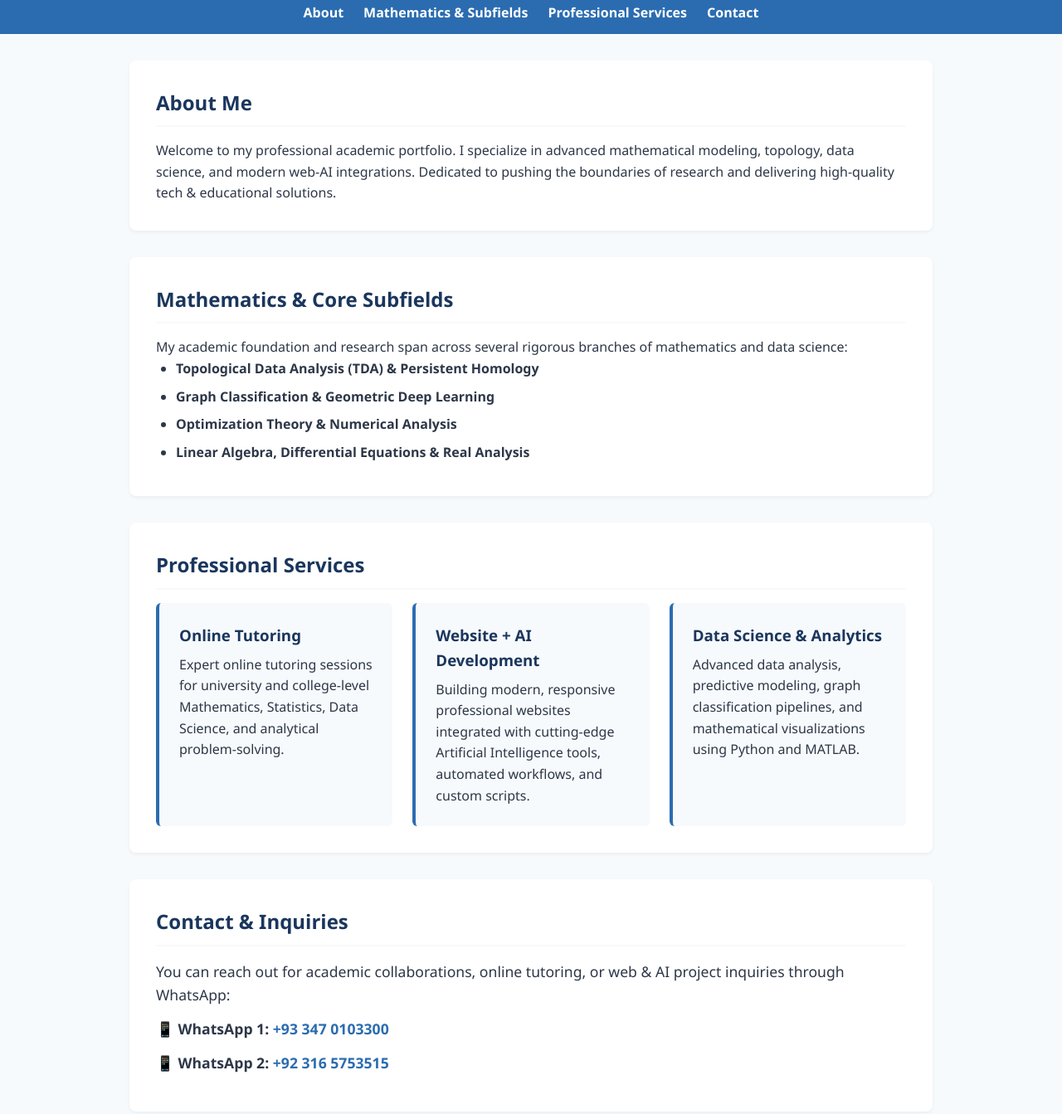
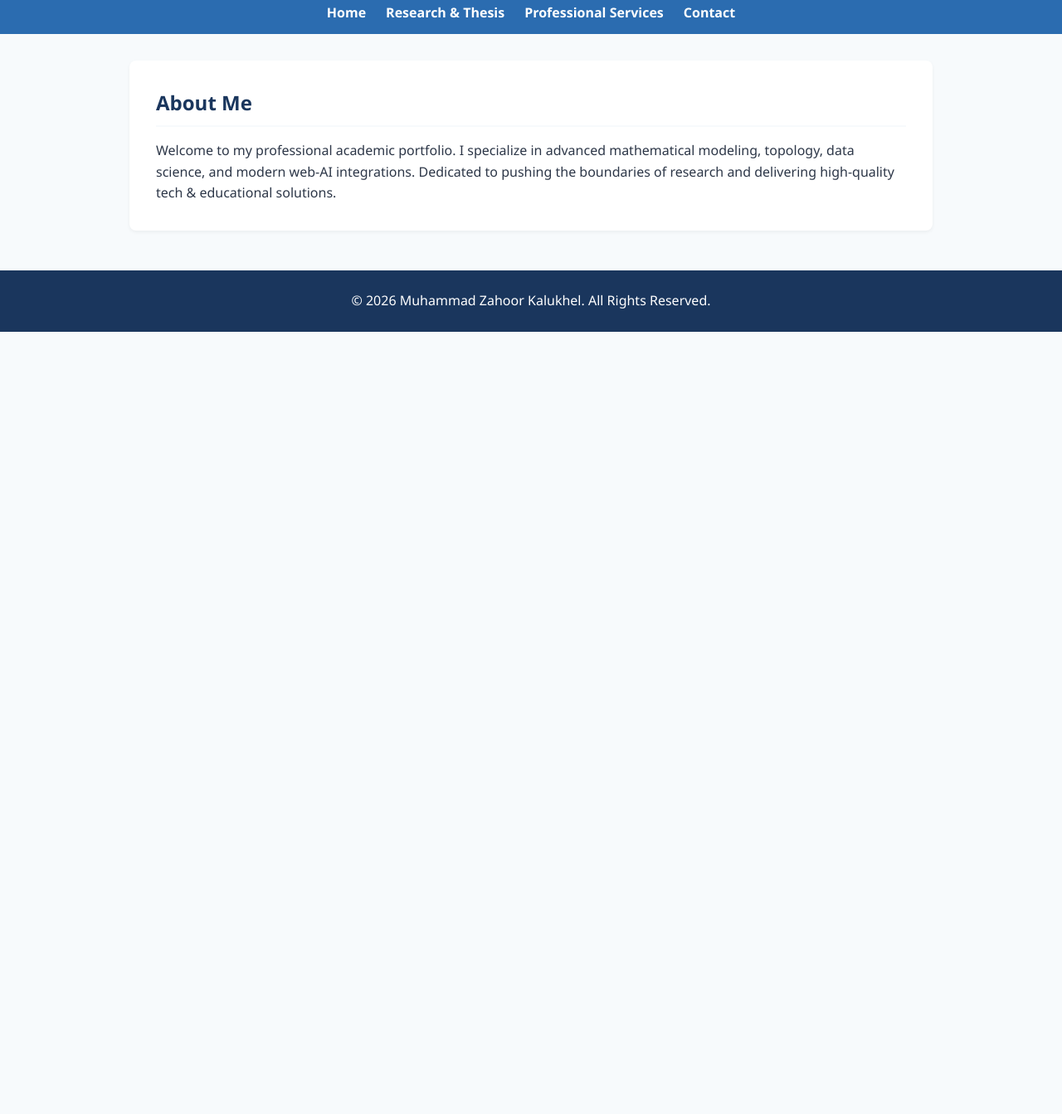
Before and after one commit to MuhammadZahoor57/academic-website, a plain HTML site: page index.html in a window 1280 px wide. Shown: the part 359-1702 px from the top of the page at 83% size. After the commit the page ends 800 px from the top, so only its background shows below. Drawn offline with Linux system fonts and the light colour scheme.

Commit message:
index.html

```diff
--- a/index.html
+++ b/index.html
@@ -3,7 +3,7 @@
 <head>
     <meta charset="UTF-8">
     <meta name="viewport" content="width=device-width, initial-scale=1.0">
-    <title>Muhammad Zahoor - Academic Portfolio & Professional Services</title>
+    <title>Muhammad Zahoor Kalukhel - Home</title>
     <style>
         :root {
             --primary-color: #1a365d;
@@ -88,40 +88,6 @@
             border-bottom: 2px solid var(--bg-light);
             padding-bottom: 0.5rem;
         }
-        .services-grid {
-            display: grid;
-            grid-template-columns: repeat(auto-fit, minmax(280px, 1fr));
-            gap: 1.5rem;
-            margin-top: 1rem;
-        }
-        .service-card {
-            background: var(--bg-light);
-            padding: 1.5rem;
-            border-radius: 6px;
-            border-left: 4px solid var(--accent-color);
-        }
-        .service-card h3 {
-            color: var(--primary-color);
-            margin-bottom: 0.5rem;
-        }
-        ul {
-            padding-left: 1.5rem;
-        }
-        li {
-            margin-bottom: 0.5rem;
-        }
-        .contact-info p {
-            font-size: 1.1rem;
-            margin-bottom: 0.8rem;
-        }
-        .contact-info a {
-            color: var(--accent-color);
-            text-decoration: none;
-            font-weight: 600;
-        }
-        .contact-info a:hover {
-            text-decoration: underline;
-        }
         footer {
             text-align: center;
             padding: 1.5rem;
@@ -135,73 +101,31 @@
 
     <header>
         <div class="profile-container">
-            <img src="profile.jpeg" alt="Muhammad Zahoor" class="profile-img">
+            <img src="profile.jpeg" alt="Muhammad Zahoor Kalukhel" class="profile-img">
             <div>
-                <h1>Muhammad Zahoor</h1>
+                <h1>Muhammad Zahoor Kalukhel</h1>
                 <p>Researcher | Data Science Specialist | Mathematics & AI Solutions</p>
             </div>
         </div>
     </header>
 
     <nav>
-        <a href="#about">About</a>
-        <a href="#expertise">Mathematics & Subfields</a>
-        <a href="#services">Professional Services</a>
-        <a href="#contact">Contact</a>
+        <a href="index.html">Home</a>
+        <a href="research.html">Research & Thesis</a>
+        <a href="services.html">Professional Services</a>
+        <a href="contact.html">Contact</a>
     </nav>
 
     <div class="container">
-
-        <!-- About Section -->
-        <section id="about">
+        <section>
             <h2>About Me</h2>
             <p>Welcome to my professional academic portfolio. I specialize in advanced mathematical modeling, topology, data science, and modern web-AI integrations. Dedicated to pushing the boundaries of research and delivering high-quality tech & educational solutions.</p>
         </section>
-
-        <!-- Mathematics & Subfields -->
-        <section id="expertise">
-            <h2>Mathematics & Core Subfields</h2>
-            <p>My academic foundation and research span across several rigorous branches of mathematics and data science:</p>
-            <ul>
-                <li><strong>Topological Data Analysis (TDA) & Persistent Homology</strong></li>
-                <li><strong>Graph Classification & Geometric Deep Learning</strong></li>
-                <li><strong>Optimization Theory & Numerical Analysis</strong></li>
-                <li><strong>Linear Algebra, Differential Equations & Real Analysis</strong></li>
-            </ul>
-        </section>
-
-        <!-- Professional Services -->
-        <section id="services">
-            <h2>Professional Services</h2>
-            <div class="services-grid">
-                <div class="service-card">
-                    <h3>Online Tutoring</h3>
-                    <p>Expert online tutoring sessions for university and college-level Mathematics, Statistics, Data Science, and analytical problem-solving.</p>
-                </div>
-                <div class="service-card">
-                    <h3>Website + AI Development</h3>
-                    <p>Building modern, responsive professional websites integrated with cutting-edge Artificial Intelligence tools, automated workflows, and custom scripts.</p>
-                </div>
-                <div class="service-card">
-                    <h3>Data Science & Analytics</h3>
-                    <p>Advanced data analysis, predictive modeling, graph classification pipelines, and mathematical visualizations using Python and MATLAB.</p>
-                </div>
-            </div>
-        </section>
-
-        <!-- Contact Section -->
-        <section id="contact" class="contact-info">
-            <h2>Contact & Inquiries</h2>
-            <p>You can reach out for academic collaborations, online tutoring, or web & AI project inquiries through WhatsApp:</p>
-            <p>📱 <strong>WhatsApp 1:</strong> <a href="https://wa.me/933470103300" target="_blank">+93 347 0103300</a></p>
-            <p>📱 <strong>WhatsApp 2:</strong> <a href="https://wa.me/923165753515" target="_blank">+92 316 5753515</a></p>
-        </section>
-
     </div>
 
-<footer>
-    <p>&copy; 2026 Muhammad Zahoor Kalukhel. All Rights Reserved.</p>
-</footer>
+    <footer>
+        <p>&copy; 2026 Muhammad Zahoor Kalukhel. All Rights Reserved.</p>
+    </footer>
 
 </body>
 </html>
```
